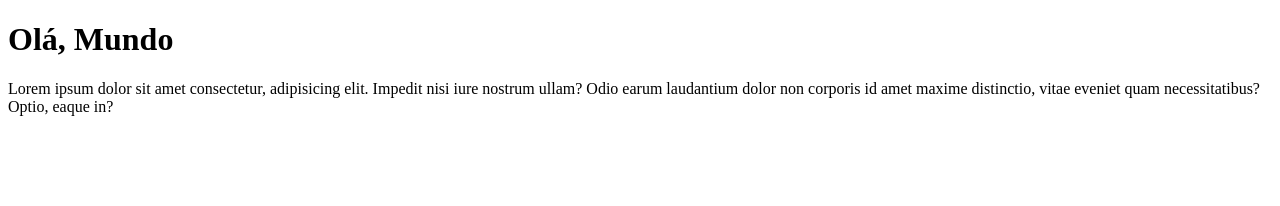
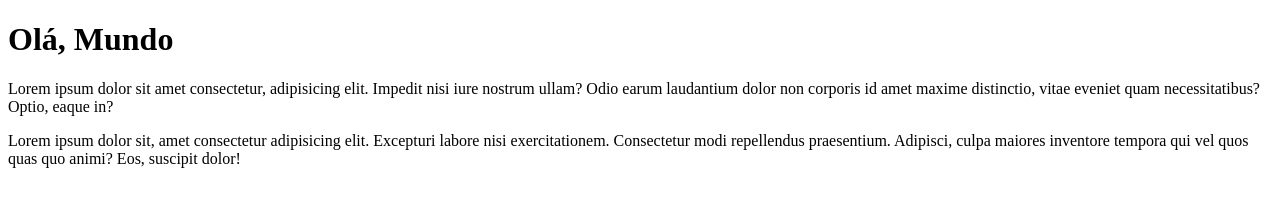
Before and after one commit to lucaspf0018/Ola-Mundo, a plain HTML site: page site-exemplo/index.html in a window 1280 px wide. Drawn offline with Linux system fonts and the light colour scheme.

Commit message:
Adicionei um parágrafo

```diff
--- a/site-exemplo/index.html
+++ b/site-exemplo/index.html
@@ -8,5 +8,6 @@
 <body>
     <h1>Olá, Mundo</h1>
     <p>Lorem ipsum dolor sit amet consectetur, adipisicing elit. Impedit nisi iure nostrum ullam? Odio earum laudantium dolor non corporis id amet maxime distinctio, vitae eveniet quam necessitatibus? Optio, eaque in?</p>
+    <p>Lorem ipsum dolor sit, amet consectetur adipisicing elit. Excepturi labore nisi exercitationem. Consectetur modi repellendus praesentium. Adipisci, culpa maiores inventore tempora qui vel quos quas quo animi? Eos, suscipit dolor!</p>
 </body>
 </html>
```
